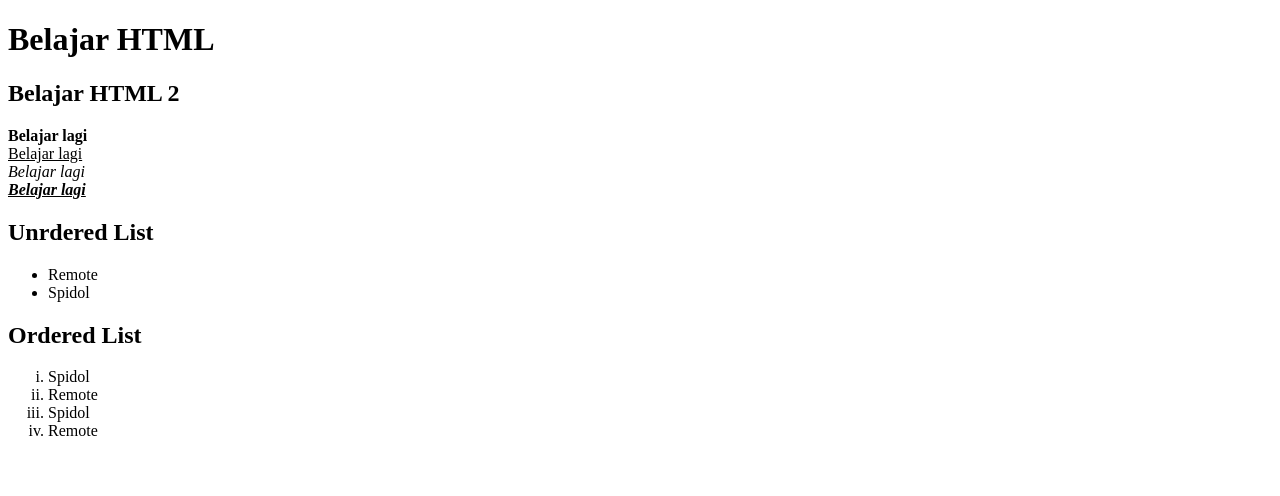
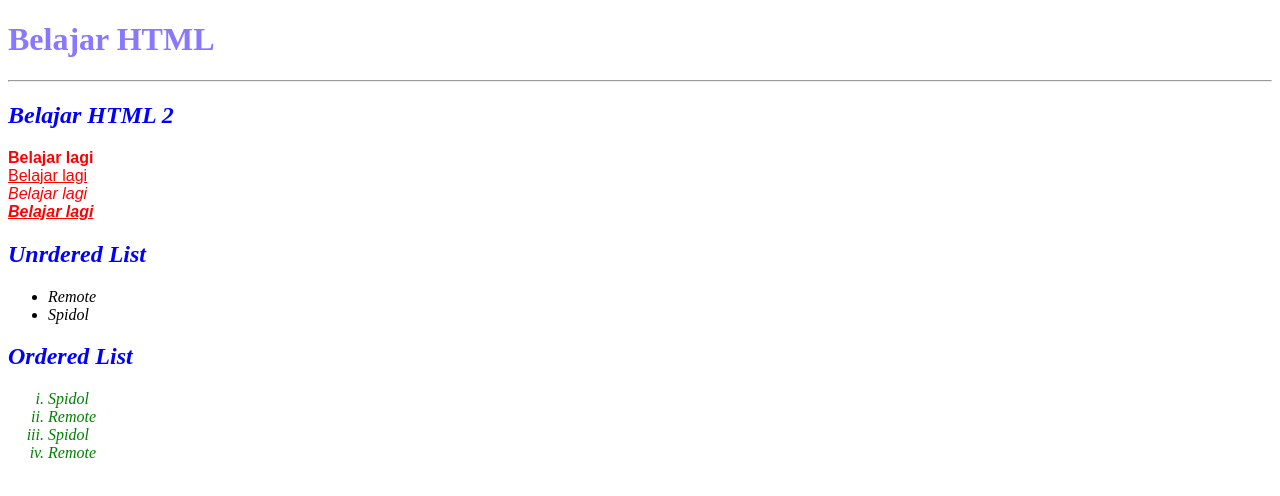
Before and after one commit to Darmawan636/1810530207, a plain HTML site: page index.html in a window 1280 px wide. Drawn offline with Linux system fonts and the light colour scheme.

Commit message:
dasar css

```diff
--- a/index.html
+++ b/index.html
@@ -2,20 +2,31 @@
 <html>
 <head>
 	<title>Belajar</title>
+	<!-- inner css -->
+	<style>
+		.hijau{
+			color: green;
+		}
+	</style>
+<!-- inner css -->
+<link rel="stylesheet" type="text/css" href="style.css">
 </head>
 <body>
-	<h1>Belajar HTML</h1>
+	<!-- inline css -->
+	<h1 style="color: #87F; font-family: serif;">Belajar HTML</h1>
+	<!-- inline css -->
+	<hr>
 	<h2>Belajar HTML 2</h2>
 	<p><b>Belajar lagi </b><br><u>Belajar lagi </u><br><i>Belajar lagi </i><br><b><u><i>Belajar lagi</i></u></b></p>
 
 	<h2>Unrdered List</h2>
-	<ul type="">
+	<ul type="" class="miring">
 		<li>Remote</li>
 		<li>Spidol</li>
 	</ul>
 
 	<h2>Ordered List</h2>
-	<ol type="i">
+	<ol type="i" class="hijau miring">
 		<li>Spidol</li>
 		<li>Remote</li>
 		<li>Spidol</li>
--- /dev/null
+++ b/style.css
@@ -0,0 +1,12 @@
+
+.miring{
+	font-style: italic;
+}
+h2{
+	color: blue;
+	font-family: serif;
+	font-style: italic;
+}
+p{
+	color: red; font-family: sans-serif;
+}
```
